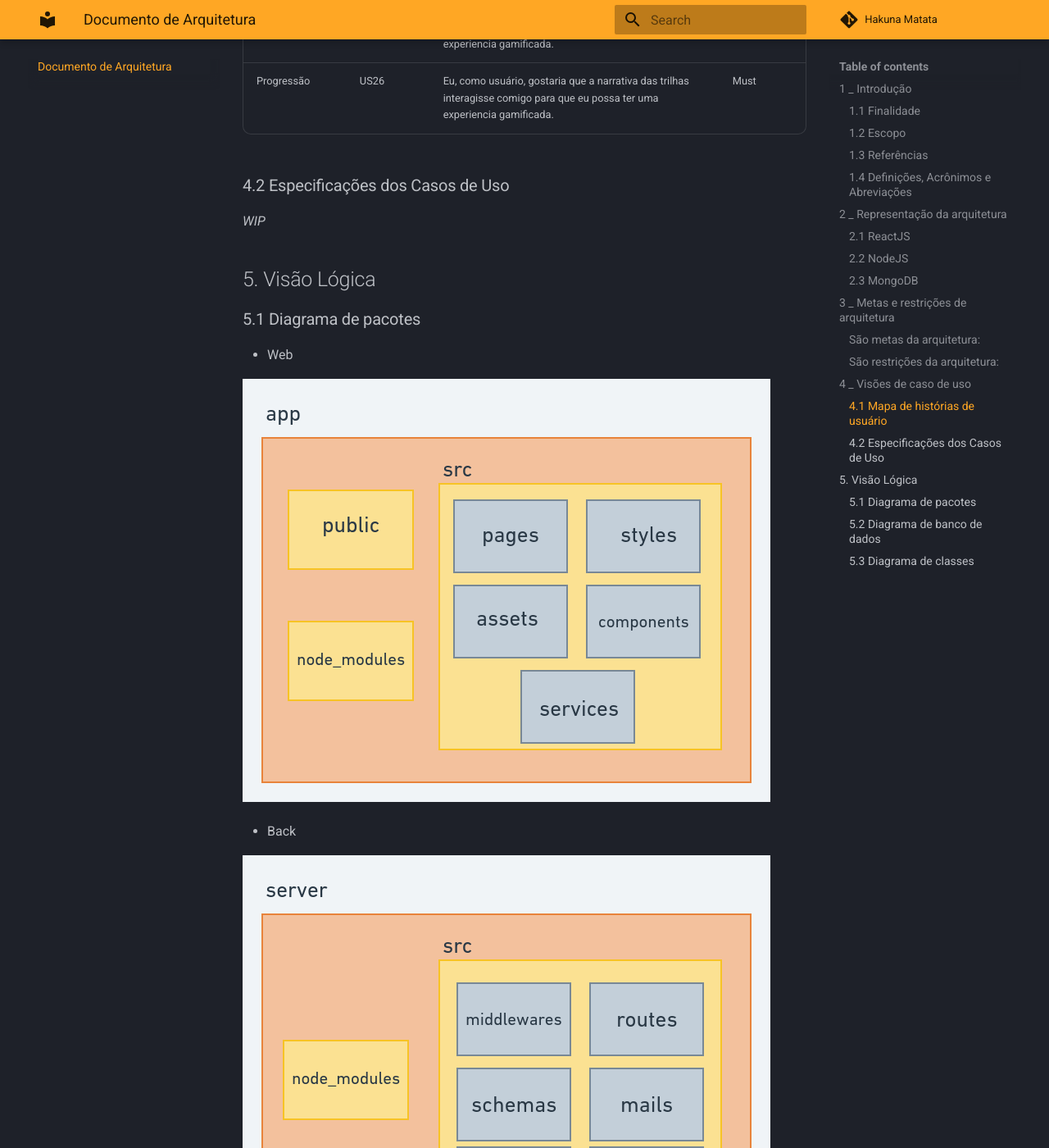
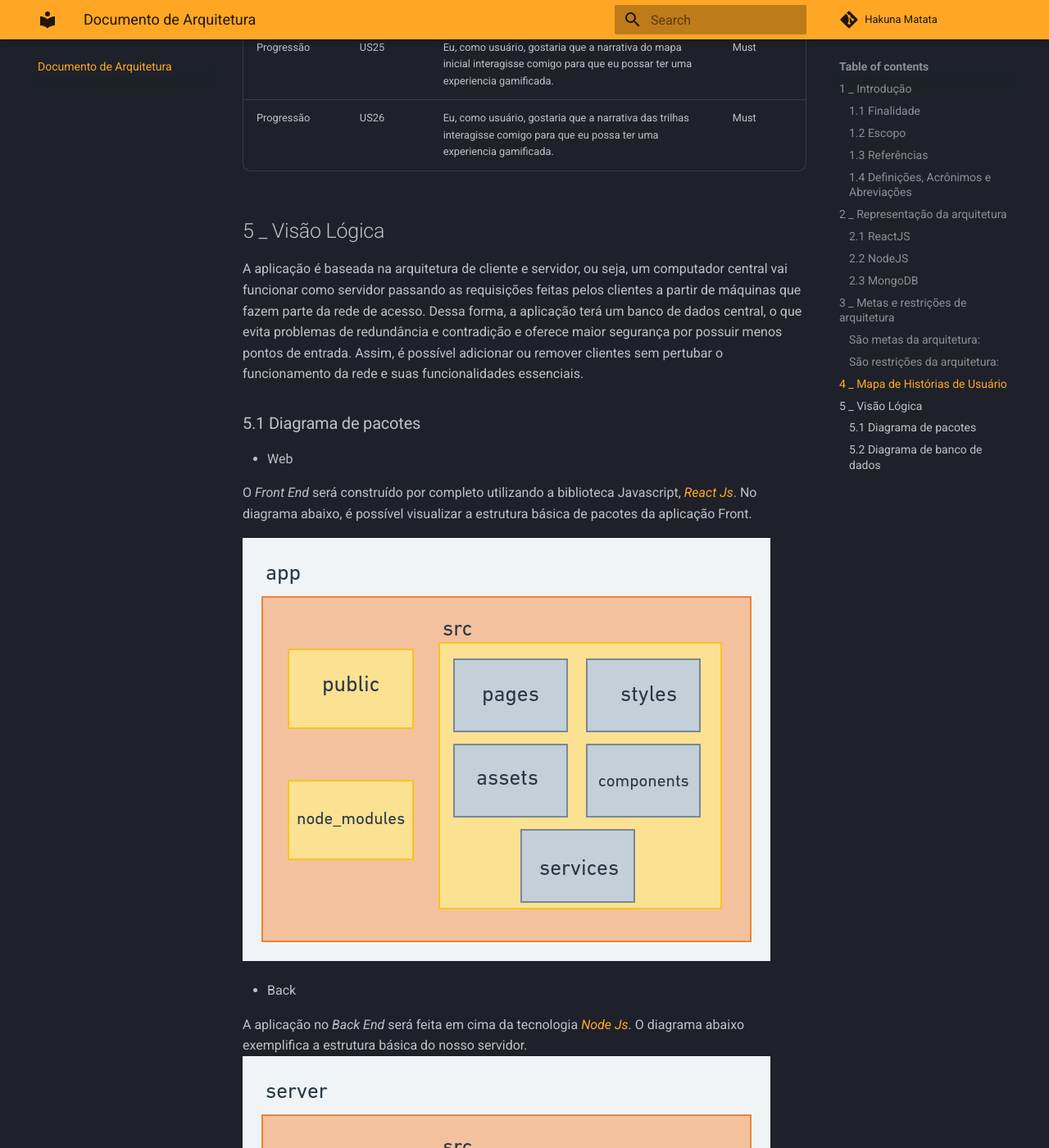
Before and after one commit to OrcestraGamificacao/Hakuna-Matata-Docs, an MkDocs documentation site: the page built from docs/architecture.md, in a window 1280 px wide and 1400 px high, scrolled down 4780 px. Shown: the whole window at 82% size. Built offline with MkDocs 1.6.1 and Material for MkDocs 9.7.7, drawn with Linux system fonts in a browser that asks for light colours; comment, search, counter and statistics services are not loaded; some of the changed text lies outside the part shown.

Commit message:
Finish the architecture document and star the Vision document

```diff
--- a/docs/architecture.md
+++ b/docs/architecture.md
@@ -14,6 +15,7 @@ Esse documento de arquitetura tem como função mostrar uma visão geral sobre a
 
 
 ### 1.2 Escopo
+
 O Hakuna Matata (nome em desenvolvimento) é uma plataforma web gamificada que tem por objetivo ser um acesso gratuito e interativo a conteúdos do PMI, criados e disponibilizados por Gino Terentim.
 
 Esse documento tem como objetivo representar as decisões arquiteturais do projeto, levando em conta as restrições impostas devido o contexto e visão da aplicação. Estão descritos neste documento especificações de tecnologia como linguagens, frameworks e padrões de projeto.
@@ -61,9 +63,7 @@ Banco de dados NoSQL, baseado em documentos e escrito em C++. Faz uso de documen
 * A aplicação deverá ser uma plataforma web;
 * Necessita ser executada nos navegadores Google Chrome, Mozilla Firefox, Safari e Opera.
 
-## 4 _ Visões de caso de uso
-
-### 4.1 Mapa de histórias de usuário
+## 4 _ Mapa de Histórias de Usuário
 
 |ÉPICOS| USER STORY | DESCRIÇÃO | PRIORIDADE |
 |-|-|-|-|
@@ -94,30 +94,25 @@ Banco de dados NoSQL, baseado em documentos e escrito em C++. Faz uso de documen
 | Progressão | US25 | Eu, como usuário, gostaria que a narrativa do mapa inicial interagisse comigo para que eu possar ter uma experiencia gamificada.| Must |
 | Progressão | US26 | Eu, como usuário, gostaria que a narrativa das trilhas interagisse comigo para que eu possa ter uma experiencia gamificada.| Must |
 
-### 4.2 Especificações dos Casos de Uso
 
-_WIP_
-
-## 5. Visão Lógica
+## 5 _ Visão Lógica
+A aplicação é baseada na arquitetura de cliente e servidor, ou seja, um computador central vai funcionar como servidor passando as requisições feitas pelos clientes a partir de máquinas que fazem parte da rede de acesso. Dessa forma, a aplicação terá um banco de dados central, o que evita problemas de redundância e contradição e oferece maior segurança por possuir menos pontos de entrada. Assim, é possível adicionar ou remover clientes sem pertubar o funcionamento da rede e suas funcionalidades essenciais.
 
 ### 5.1 Diagrama de pacotes
 
 - Web
 
+O *Front End* será construído por completo utilizando a biblioteca Javascript, [*React Js*](https://pt-br.reactjs.org/). No diagrama abaixo, é possível visualizar a estrutura básica de pacotes da aplicação Front.
 
 ![Diagrama de pacotes web](./assets/pacotesWeb.png)
 
+
 - Back
 
+A aplicação no *Back End* será feita em cima da tecnologia [*Node Js*](https://nodejs.org/en/). O diagrama abaixo exemplifica a estrutura básica do nosso servidor.
 ![Diagrama de banco de dados](./assets/pacotesBack.png)
 
 
 ### 5.2 Diagrama de banco de dados
 
-
-
-### 5.3 Diagrama de classes
-
-_Inserir imagem_
-
-[![Diagrama de classes]()]()
+![Diagrama de Bancos](./assets/diagramadeBancos.png)
```
Also changed, not shown: other parts of docs/architecture.md (+2 -1 lines), docs/politics/prPolitics.md (+1 -0 lines), docs/vision.md (+32 -0 lines), docs/assets/diagramadeBancos.png (added), 1 other file.
